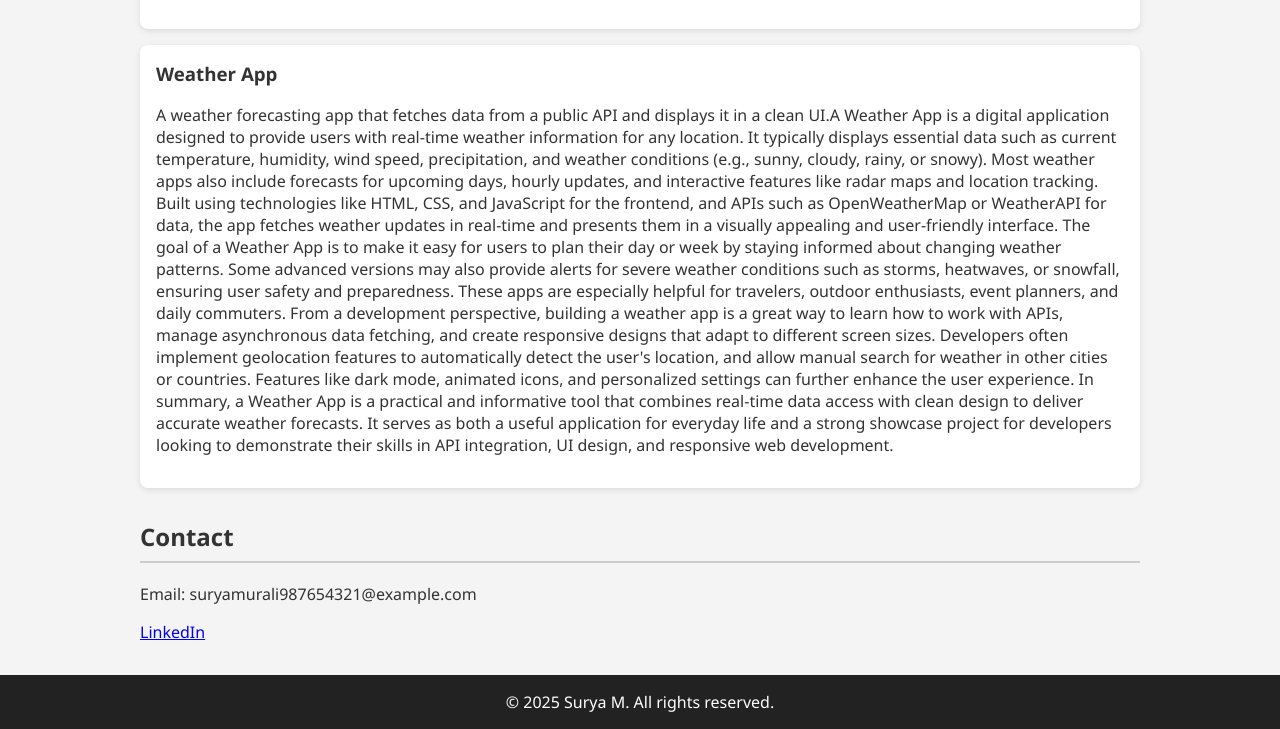
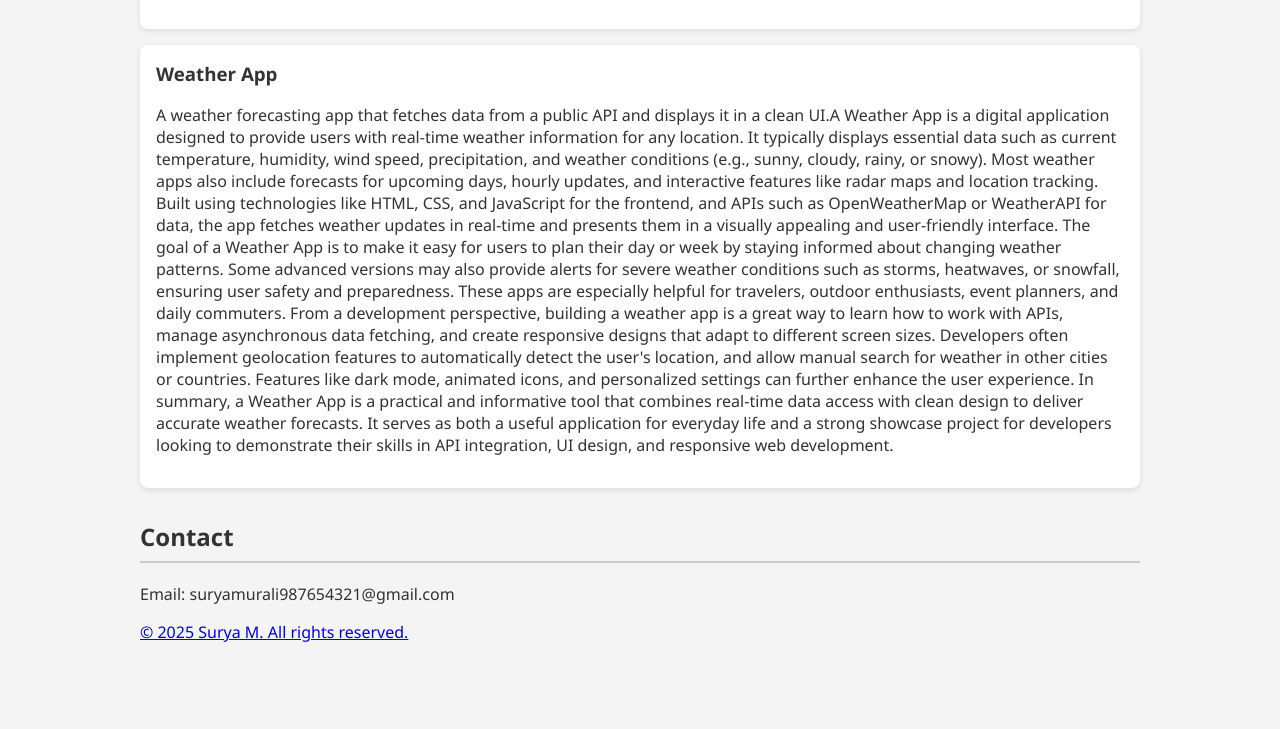
Before and after one commit to 9900surya/surya_MA_project_, a plain HTML site: page index.html in a window 1280 px wide. Shown: the part 766-1495 px from the top of the page. After the commit the page ends 1441 px from the top, so only its background shows below. Drawn offline with Linux system fonts and the light colour scheme.

Commit message:
Update index.html

```diff
--- a/index.html
+++ b/index.html
@@ -48,8 +48,8 @@ In summary, a Weather App is a practical and informative tool that combines real
 
     <section id="contact">
       <h2>Contact</h2>
-      <p>Email: suryamurali987654321@example.com</p>
-      <a href="https://www.linkedin.com/in/murali-surya-23a227269?trk=contact-info">LinkedIn</a>
+      <p>Email: suryamurali987654321@gmail.com</p>
+      <a href="https://www.linkedin.com/in/m-surya-0a9a75365>LinkedIn</a>
 
     </section>
   </div>
```
